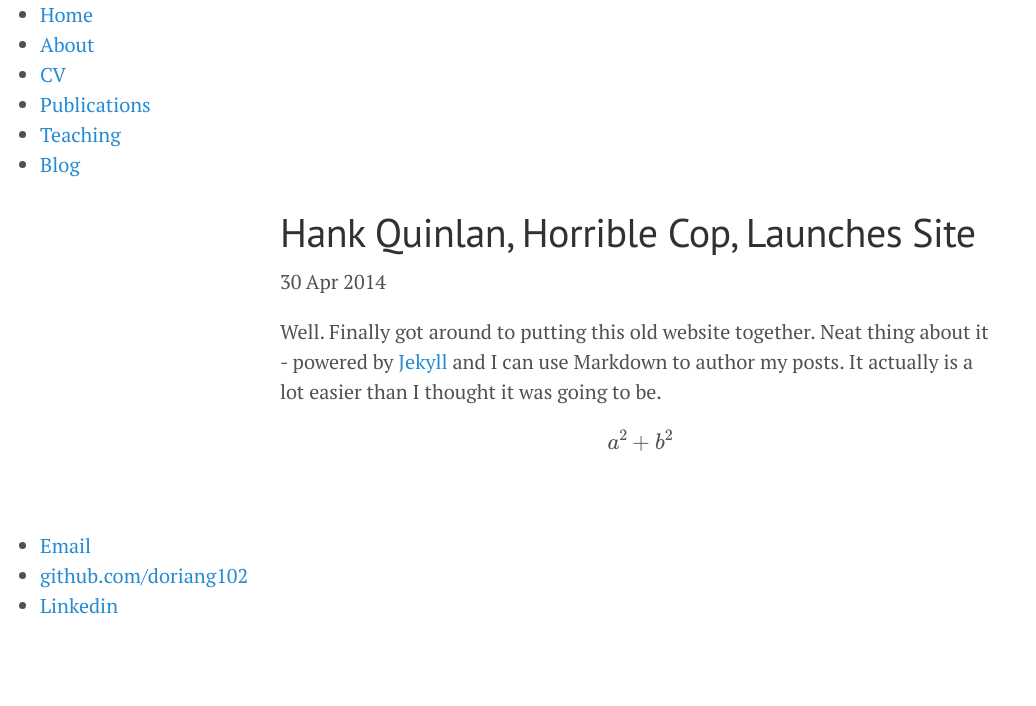
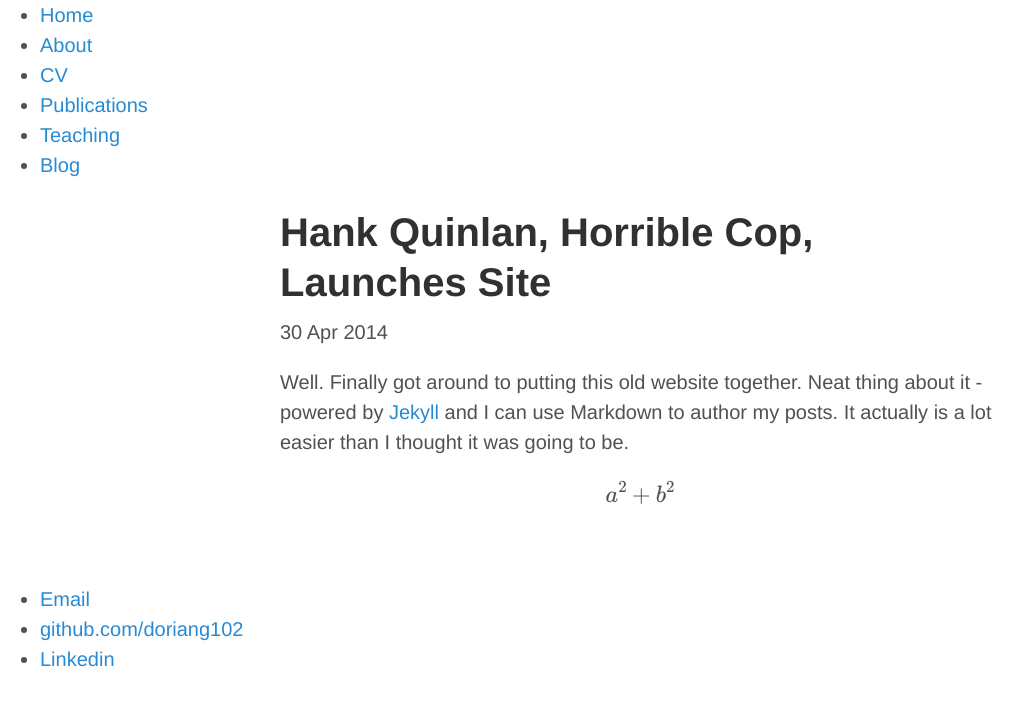
Before and after one commit to doriang102/doriang102.github.io, a Jekyll site: the page built from posts/2014-04-30-hank-quinlan-site-launched.md, in a window 1280 px wide. Shown: the top 706 px of the page, without its empty margins (0-1036 px from the left). Built offline with Jekyll 4.4.1, drawn with Linux system fonts in a browser that asks for light colours; formulas are drawn with MathJax 3.

Commit message:
Update post.html

```diff
--- a/_layouts/post.html
+++ b/_layouts/post.html
@@ -6,7 +6,7 @@
 <link rel="stylesheet" href="https://fonts.googleapis.com/css?family=PT+Serif:400,400italic,700%7CPT+Sans:400">
 			<link rel="stylesheet" href="/css/poole.css">
   <link rel="stylesheet" href="/css/syntax-perldoc.css">
-  <link rel="stylesheet" href="/css/lanyon.css">
+ <!-- <link rel="stylesheet" href="/css/lanyon.css"> -->
 
 <h1>{{ page.title }}</h1>
 <p class="meta">{{ page.date | date_to_string }}</p>
```
